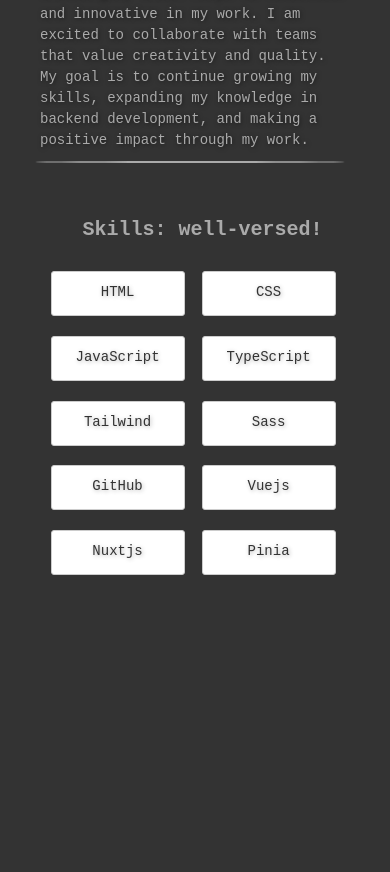
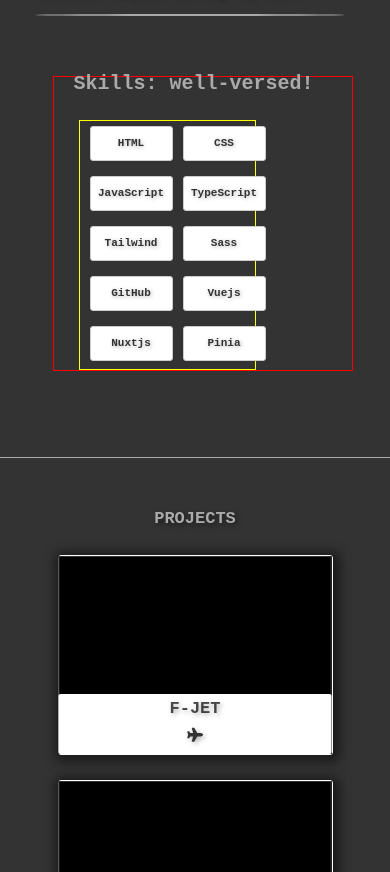
Before and after one commit to fuad-agayev/portfolio, a plain HTML site: page frontend/index.html in a window 390 px wide. Shown: the part 2074-2946 px from the top of the page. Drawn offline with nearby package versions, Linux system fonts and the light colour scheme; a web font is replaced by a local one.

Commit message:
height ve ya gap sorunu halladildimi?

```diff
--- a/frontend/style.css
+++ b/frontend/style.css
@@ -845,7 +845,7 @@
 
  @media (min-width: 320px) and (max-width: 480px){
   .about {
-    height: 270vh;
+    height: 200vh;
   }
   .about h2 {
     top: 4%;
@@ -893,37 +893,34 @@
 
 .about-img-para .my-skills {
   width: 300px;
-  height: 1000px;
+  height: 100%;
   margin-left: 15px;
   margin-top: 50px;
+  border: 1px solid red;
 }
 
 .about .about-all .my-skills h4 {
-  margin-left: 30px;
   font-size: 20px;
   margin-top: -5px;
   color: #aaa;
 }
 
 .about .about-all .my-skills ul{
-  display: grid;
   grid-template-columns: repeat(2, 1fr);
-  row-gap: 1px;
-  column-gap: 2px;
-  width: 300px;
-  height: 100%;
-  margin-left: -12px;
+  width: 177px;
+  min-height: 250px;
+  border: 1px solid yellow;
+  margin-left: 25px;
  }
 
  .about .about-all .my-skills ul li{
-  width: 90%;
-  height: 45px;
-  font-size: 14px;
-  margin-top: 5px;
+  width: 100%;
+  height: 35px;
+  font-size: 11px;
   border-radius: 3px;
-  font-weight: 400;
-  margin-bottom: 5px;
+  font-weight: 600;
   text-shadow: 1px 1px 4px rgba(0, 0, 0, 0.3);
+  line-height: 0.8;
  }
 
 
@@ -1036,7 +1033,7 @@
 
 @media (min-width: 320px) and (max-width: 480px){
   .portfolio {
-    height: 270vh;
+    height: 177vh;
 }
   .portfolio h2 {
     left: 50%;
```
